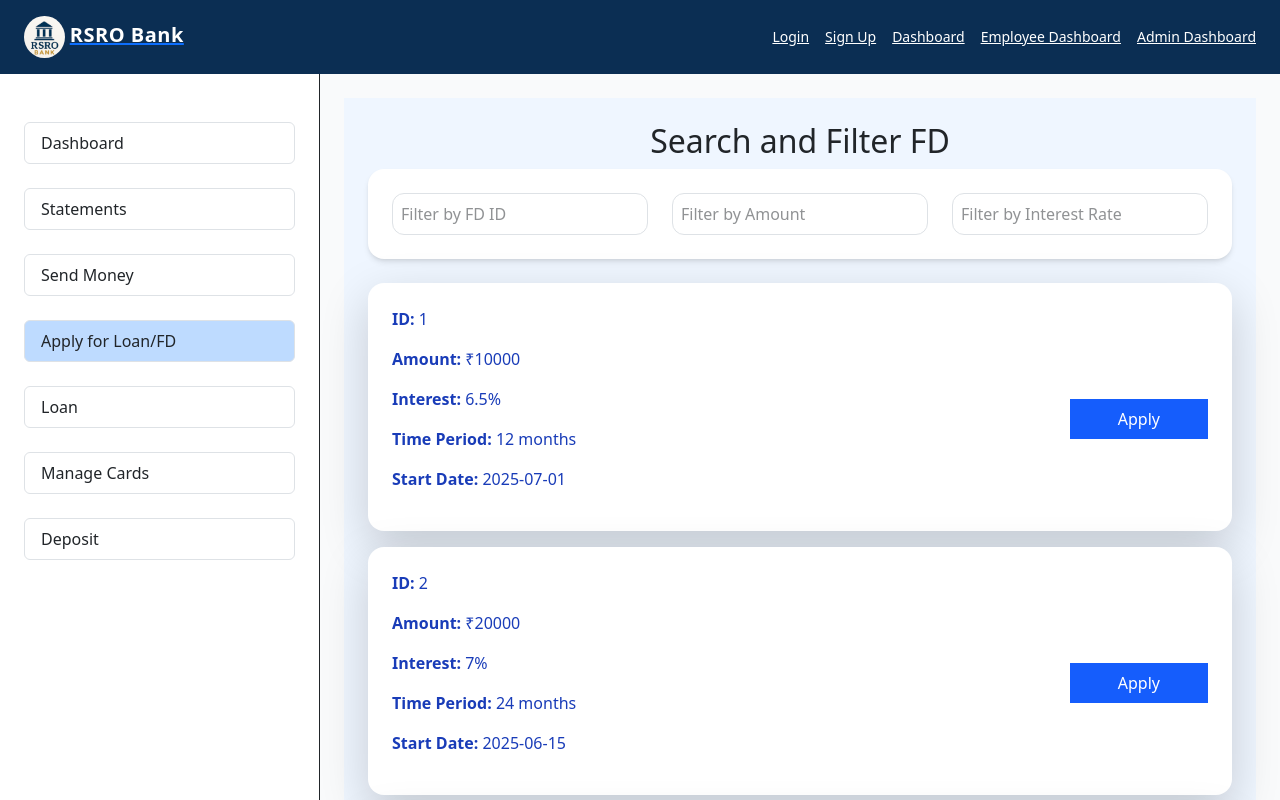
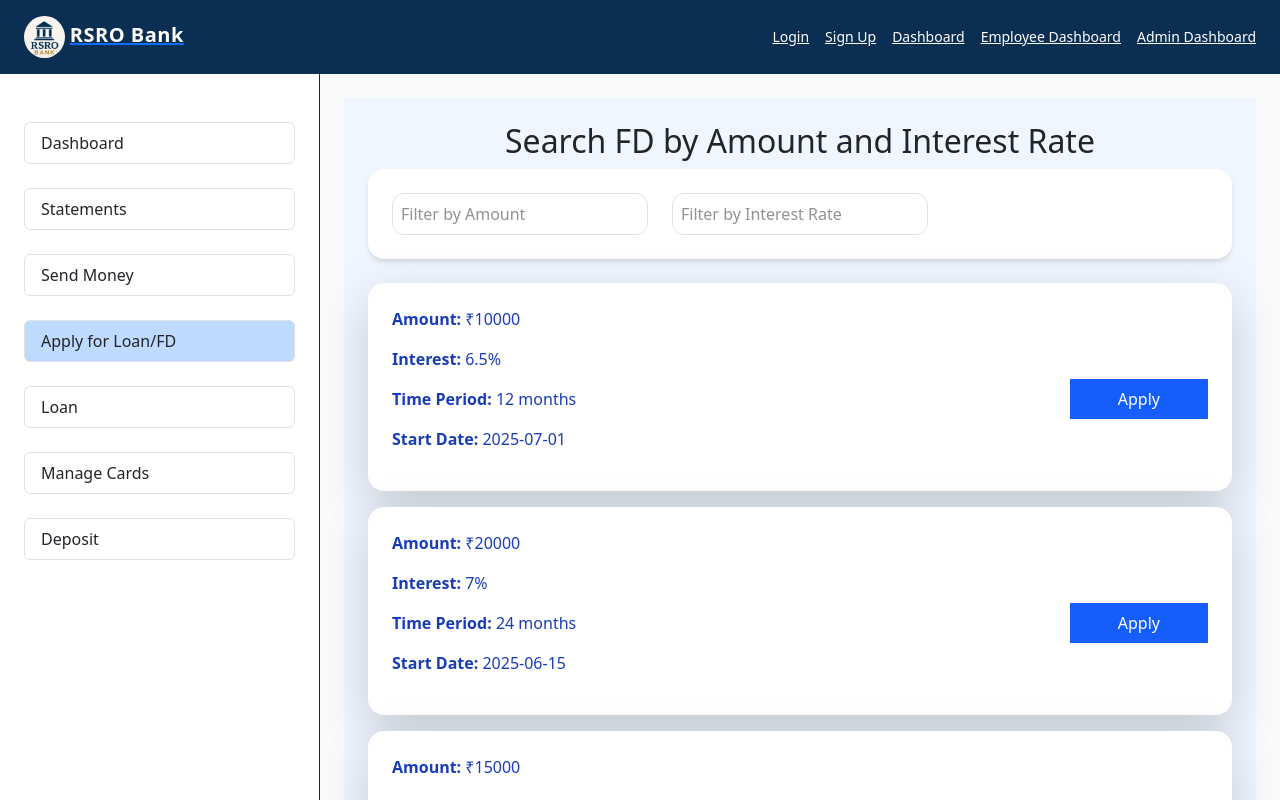
Before and after one commit to RSROBank/CDAC_RSRO_Project, a React (Vite) app in the folder Frontend/category-products-frontend/: page /dashboard in a window 1280 px wide. Both pictures are taken after a click on the button "Apply for Loan/FD". Shown: the top 800 px of the page. Built offline with nearby package versions, Linux system fonts and the light colour scheme.

Commit message:
changes fd search filter

```diff
--- a/Frontend/category-products-frontend/src/components/CardDeposit/fdsearchfiltercomponent.jsx
+++ b/Frontend/category-products-frontend/src/components/CardDeposit/fdsearchfiltercomponent.jsx
@@ -46,13 +46,13 @@ const FDSearchFilterComponent = () => {
 
       {/* Search and Filters */}
       <div className="grid grid-cols-1 md:grid-cols-4 gap-4 mb-6">
-        <input
+        {/* <input
           type="text"
           placeholder="Search by FD ID"
           value={searchFDId}
           onChange={(e) => setSearchFDId(e.target.value)}
           className="border border-gray-300 rounded px-3 py-2 focus:outline-none focus:ring-2 focus:ring-blue-400"
-        />
+        /> */}
         <input
           type="number"
           placeholder="Filter by Amount"
--- a/Frontend/category-products-frontend/src/components/FD/FDsearchAndApply.jsx
+++ b/Frontend/category-products-frontend/src/components/FD/FDsearchAndApply.jsx
@@ -26,18 +26,18 @@ const FDLoanSearchComponent = () => {
     <div className="bg-blue-50 min-h-screen p-6">
       <div className="max-w-4xl mx-auto">
         <h2 className="text-2xl font-bold text-center mb-6 text-blue-800">
-          Search and Filter FD
+          Search FD by Amount and Interest Rate
         </h2>
 
         {/* Filter Section */}
         <div className="bg-white shadow-md rounded-2xl p-4 mb-6 grid grid-cols-1 md:grid-cols-3 gap-4">
-          <input
+          {/* <input
             type="text"
             placeholder="Filter by FD ID"
             value={filter.id}
             onChange={(e) => setFilter({ ...filter, id: e.target.value })}
             className="w-full p-2 rounded-xl border border-blue-300"
-          />
+          /> */}
           <input
             type="text"
             placeholder="Filter by Amount"
@@ -63,7 +63,7 @@ const FDLoanSearchComponent = () => {
                 className="bg-white rounded-2xl shadow-lg p-4 flex flex-col md:flex-row justify-between items-center"
               >
                 <div className="text-blue-800">
-                  <p><strong>ID:</strong> {item.id}</p>
+                  {/* <p><strong>ID:</strong> {item.id}</p> */}
                   <p><strong>Amount:</strong> ₹{item.amount}</p>
                   <p><strong>Interest:</strong> {item.interest}</p>
                   <p><strong>Time Period:</strong> {item.period}</p>
--- a/Frontend/category-products-frontend/src/components/SendMoney/Loan.jsx
+++ b/Frontend/category-products-frontend/src/components/SendMoney/Loan.jsx
@@ -63,13 +63,13 @@ const LoanSearchComponent = () => {
 
         {/* Filter Inputs */}
         <div className="bg-white shadow-md rounded-2xl p-4 mb-6 grid grid-cols-1 md:grid-cols-3 gap-4">
-          <input
+          {/* <input
             type="text"
             placeholder="Filter by Loan ID"
             value={filter.id}
             onChange={(e) => setFilter({ ...filter, id: e.target.value })}
             className="w-full p-2 rounded-xl border border-blue-300"
-          />
+          /> */}
           <input
             type="text"
             placeholder="Filter by Status"
@@ -95,7 +95,7 @@ const LoanSearchComponent = () => {
                 className="bg-white rounded-2xl shadow-lg p-4 flex flex-col md:flex-row justify-between items-start md:items-center"
               >
                 <div className="text-blue-900 space-y-1">
-                  <p><strong>Loan ID:</strong> {loan.id}</p>
+                  {/* <p><strong>Loan ID:</strong> {loan.id}</p> */}
                   <p><strong>Status:</strong> {loan.status}</p>
                   <p><strong>Tenure:</strong> {loan.tenure}</p>
                   <p><strong>Amount:</strong> ₹{loan.amount}</p>
```
